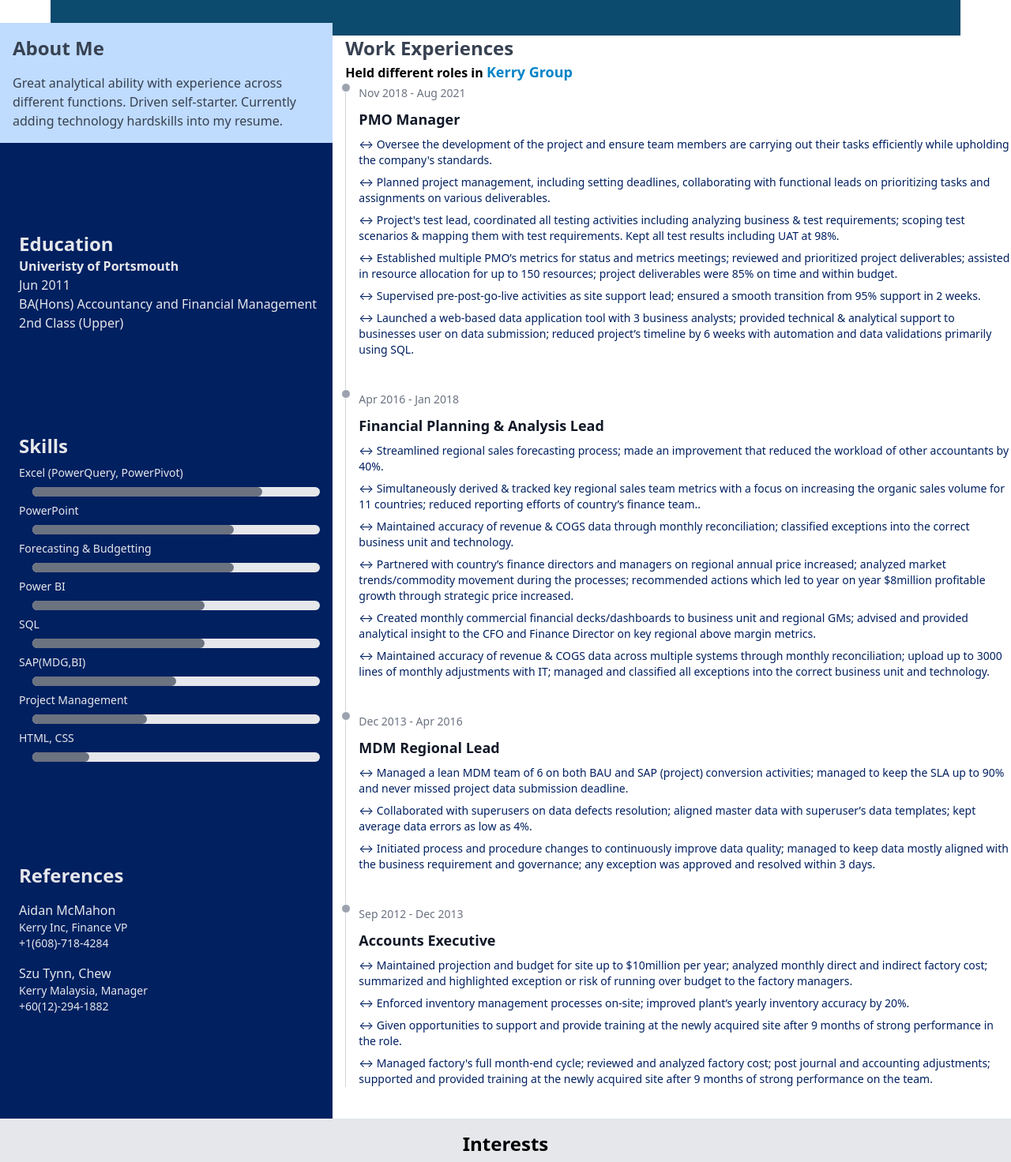
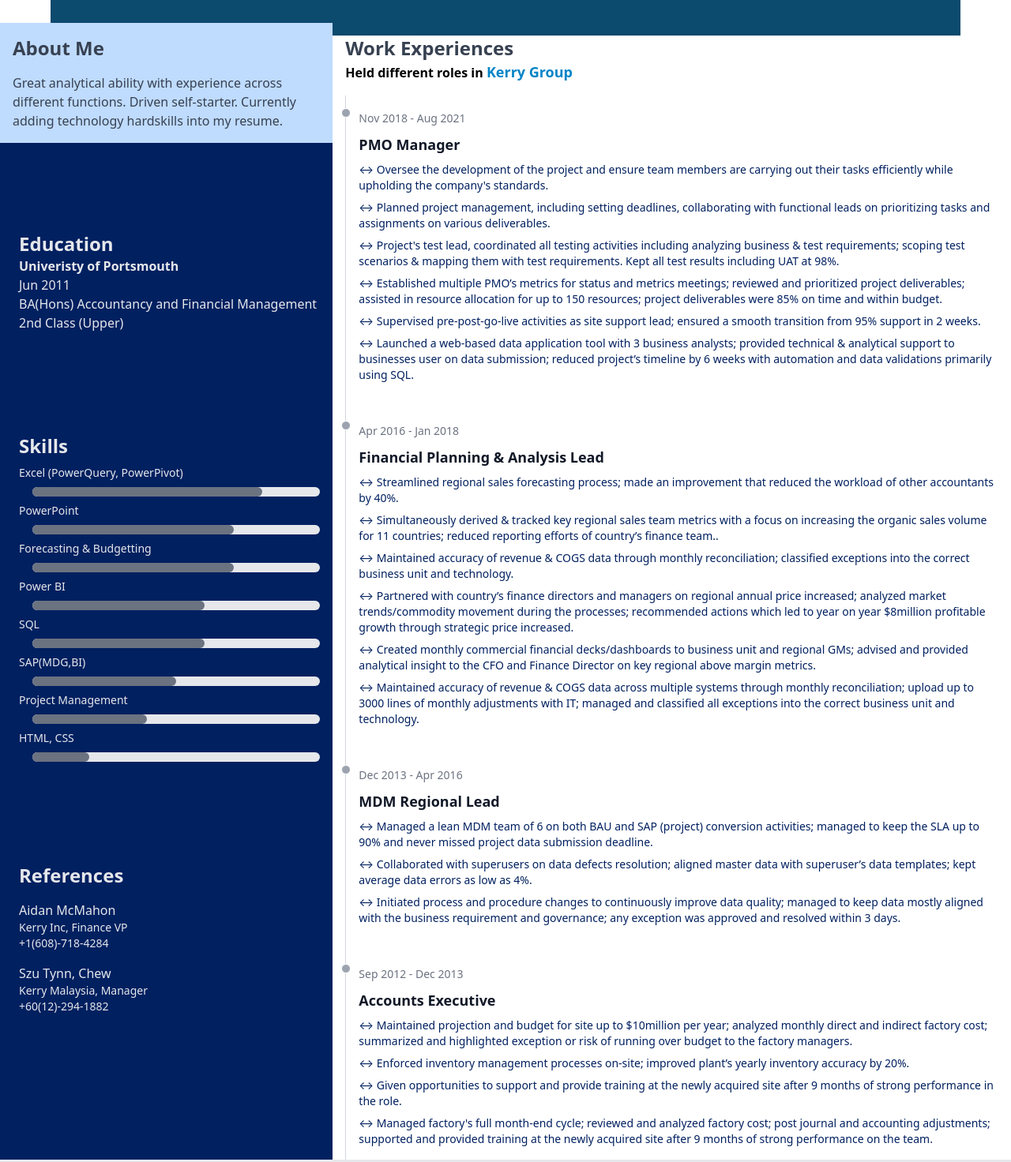
Before and after one commit to minkatan/my, a plain HTML site: page html/cv.html in a window 1280 px wide. Shown: the part 396-1868 px from the top of the page at 79% size. Drawn offline with nearby package versions, Linux system fonts and the light colour scheme.

Commit message:
cv updated

```diff
--- a/html/cv.html
+++ b/html/cv.html
@@ -104,7 +104,7 @@
         <h2 class="text-2xl font-semibold text-gray-700">Work Experiences</h2>
         <p class="font-semibold">Held different roles in <span class="text-sky-600 text-lg">Kerry Group</span></p>
         <ol class="md:relative border-l md:border-gray-300">
-          <li class="mb-10 ml-4">
+          <li class="mt-4 p-4">
             <div class="hidden md:block absolute w-3 h-3 bg-gray-400 rounded-full -left-1.5 border border-white"></div>
             <time class="mb-1 text-sm font-normal leading-none text-gray-500">Nov 2018 - Aug 2021</time>
             <h3 class="text-lg font-semibold text-gray-900 dark:text-white pt-2">PMO Manager</h3>
@@ -115,7 +115,7 @@
             <p class="text-sm text-navy pt-2">↔ Supervised pre-post-go-live activities as site support lead; ensured a smooth transition from 95% support in 2 weeks.</p>
             <p class="text-sm text-navy pt-2">↔ Launched a web-based data application tool with 3 business analysts; provided technical & analytical support to businesses user on data submission; reduced project’s timeline by 6 weeks with automation and data validations primarily using SQL.</p>
           </li>
-          <li class="mb-10 ml-4">
+          <li class="mt-4 p-4">
             <div class="hidden md:block absolute w-3 h-3 bg-gray-400 rounded-full -left-1.5 border border-white"></div>
             <time class="mb-1 text-sm font-normal leading-none text-gray-500">Apr 2016 - Jan 2018</time>
             <h3 class="text-lg font-semibold text-gray-900 dark:text-white pt-2">Financial Planning & Analysis Lead</h3>
@@ -126,7 +126,7 @@
             <p class="text-sm text-navy pt-2">↔ Created monthly commercial financial decks/dashboards to business unit and regional GMs; advised and provided analytical insight to the CFO and Finance Director on key regional above margin metrics.</p>
             <p class="text-sm text-navy pt-2">↔ Maintained accuracy of revenue & COGS data across multiple systems through monthly reconciliation; upload up to 3000 lines of monthly adjustments with IT; managed and classified all exceptions into the correct business unit and technology.</p>
           </li>
-          <li class="mb-10 ml-4">
+          <li class="mt-4 p-4">
             <div class="hidden md:block absolute w-3 h-3 bg-gray-400 rounded-full -left-1.5 border border-white"></div>
             <time class="mb-1 text-sm font-normal leading-none text-gray-500">Dec 2013 - Apr 2016</time>
             <h3 class="text-lg font-semibold text-gray-900 dark:text-white pt-2">MDM Regional Lead</h3>
@@ -134,7 +134,7 @@
             <p class="text-sm text-navy pt-2">↔ Collaborated with superusers on data defects resolution; aligned master data with superuser’s data templates; kept average data errors as low as 4%.</p>
             <p class="text-sm text-navy pt-2">↔ Initiated process and procedure changes to continuously improve data quality; managed to keep data mostly aligned with the business requirement and governance; any exception was approved and resolved within 3 days.</p>
           </li>
-          <li class="mb-10 ml-4">
+          <li class="mt-4 p-4">
             <div class="hidden md:block absolute w-3 h-3 bg-gray-400 rounded-full -left-1.5 border border-white"></div>
             <time class="mb-1 text-sm font-normal leading-none text-gray-500">Sep 2012 - Dec 2013</time>
             <h3 class="text-lg font-semibold text-gray-900 dark:text-white pt-2">Accounts Executive</h3>
```
Also changed, not shown: css/index.css.
